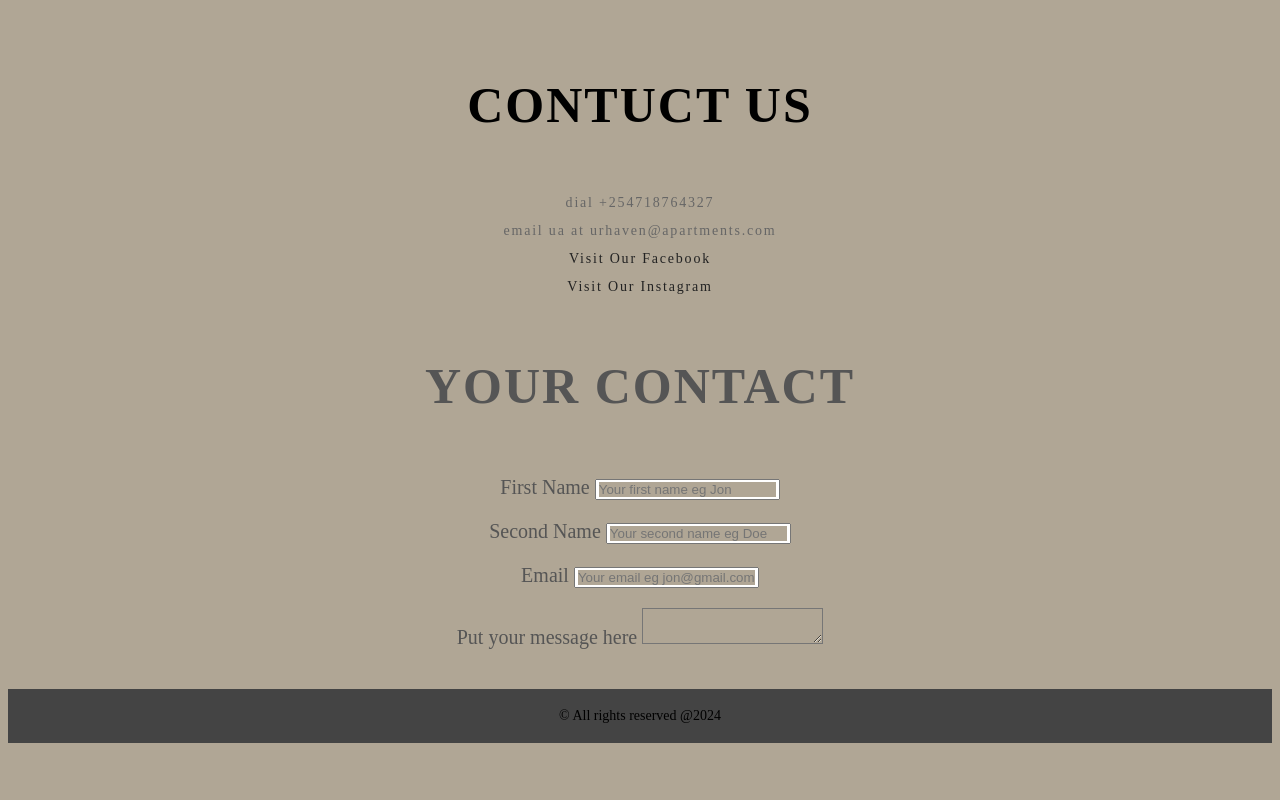
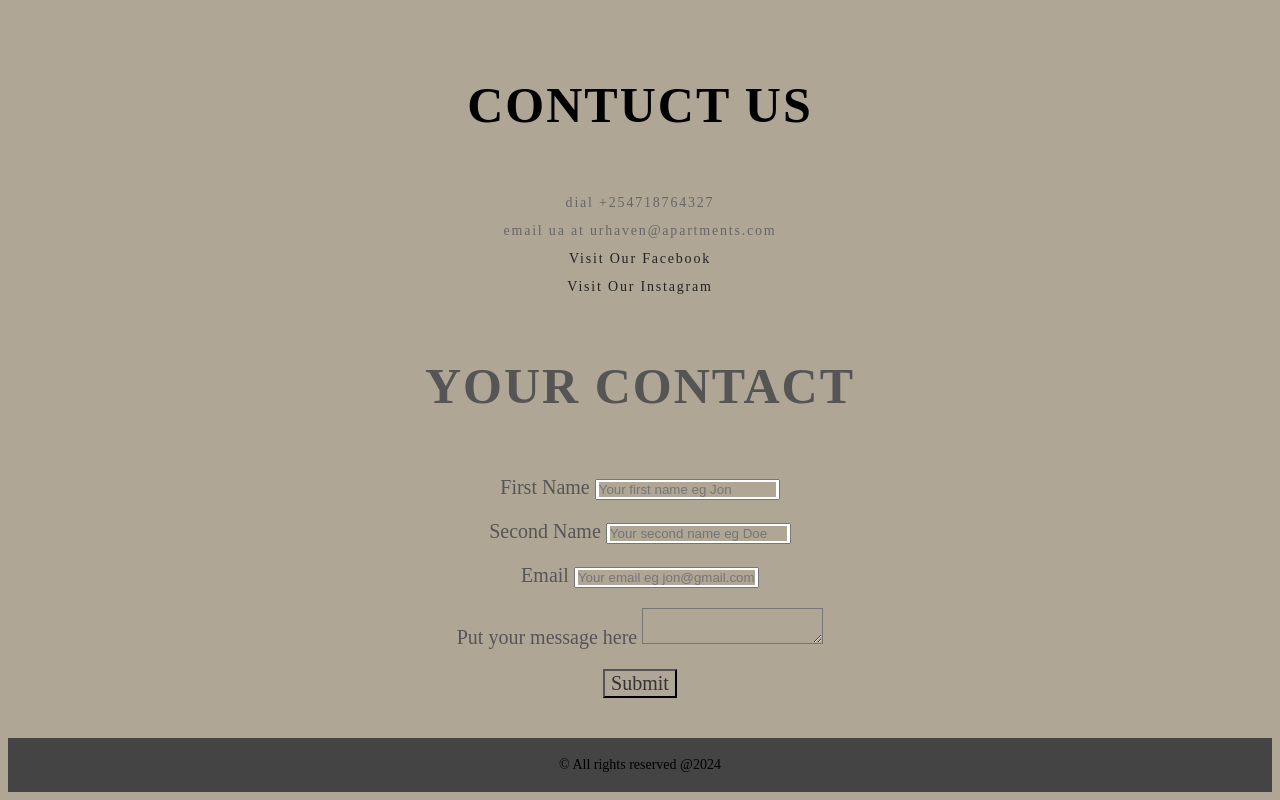
Before and after one commit to WeBstwr/Urban-Haven-Apartments, a website built with Vite: page index.html in a window 1280 px wide. Shown: the part 3611-4411 px from the top of the page. Before the commit the page ends 4362 px from the top, so only its background shows below. Built offline with nearby package versions, Linux system fonts and the light colour scheme.

Commit message:
add the submit button

```diff
--- a/index.html
+++ b/index.html
@@ -184,6 +184,7 @@
                 <label for="about">Put your message here</label>
                 <textarea id="about"></textarea>
             </div>
+            <button type="submit">Submit</button>
              </div>
           </section>
 
--- a/style.css
+++ b/style.css
@@ -34,19 +34,13 @@ body {
   z-index: 100;
 }
 
-@media screen and (max-width: 52.8125em) {
+@media screen and (max-width: 37.5em) {
   .header {
     display: flex;
     flex-direction: column;
   }
 }
 
-@media screen and (max-width: 32.8125em) {
-  .header {
-    display: flex;
-    flex-direction: column;
-  }
-}
 
 .header-logo-wrapper {
   text-decoration: none;
@@ -370,6 +364,13 @@ textarea {
   background-color: #b0a695;
 }
 
+button{
+  background-color: #b0a695;
+  font-family: var(--secondary-font-family);
+  font-size: 20px;
+  color: #333;
+}
+
 .footer {
   background-color: #444;
   padding: 0.5rem;
```
